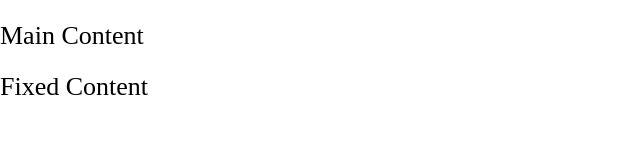
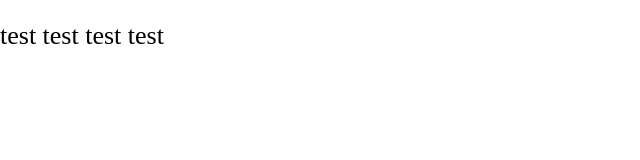
Before and after one commit to heyoboo/vanilla-ionic-calculator, a website: page www/index.html in a window 1280 px wide. Shown: the whole page, without its empty margins (0-640 px from the left). Drawn offline with nearby package versions, Linux system fonts and the light colour scheme.

Commit message:
Update index.html

```diff
--- a/www/index.html
+++ b/www/index.html
@@ -13,13 +13,9 @@
 </head>
 
 <body>
-    <ion-content>
-        <h1>Main Content</h1>
-
-        <div slot="fixed">
-            <h1>Fixed Content</h1>
-        </div>
-    </ion-content>
+    <ion-app>
+        <h1>test test test test </h1>
+    </ion-app>
 </body>
 
 </html>
```
